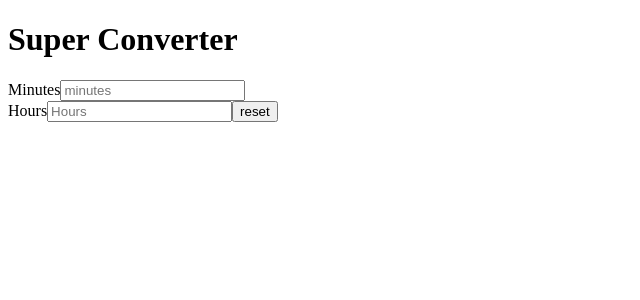
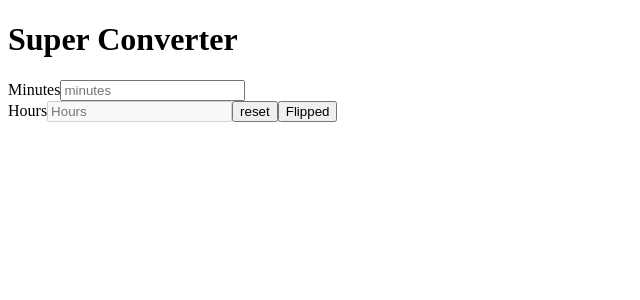
Before and after one commit to soyoung931014/Movie_Web_Service_React_basic, a React (Create React App) app: page / in a window 1280 px wide. Shown: the top 300 px of the page, without its empty margins (0-640 px from the left). Built offline with nearby package versions, Linux system fonts and the light colour scheme.

Commit message:
practice_state_Practice_part_Two

```diff
--- a/src/App.js
+++ b/src/App.js
@@ -1,46 +1,53 @@
-// 이제 우리는 state인 minutes를 값을 리스닝 하는 input이 두 개가 있어
+// 부가 설명: flipped는 단순히 true 혹은 false인 변수이다.
+// 우리가 flip버튼을 누르면 onFlip 함수가 실행되는데
+// onFlip함수는 현재 값을 받아서 그 반대의 값을 내놓는다.setFliped(current => !current)
 
 import { useState } from "react";
-{/* label은 input 옆에서 사용. 만약 label누르면 옆에 input 선택됨(for로 연결) */}
-// 여기는 jsx를 사용하기 때문에 html의 class와 jsx의 class는 다르다. html class는 jsx에서는 className 사용
-// react.js에서 input은 uncontrolled라 한다. 즉 Input의 value는 통제불가능
+
 function App() {
-  const [minutes, setMinutes] = useState() // 0, "", 빈값 모두 아무값이 없다는 의미/ 기본적으로 useState는 array를 제공한다.
+  const [amount, setMount] = useState()
+  const [flipped, setFlipped] = useState(false)
   function onChangeFunction(e) {
-    //console.log(e) // SyntheticBaseEvent를 주는데 이벤트를 최적화한 가짜 이벤트임.원래의 event를 얻고싶다면 native event를 봐
-    // 포인트는 target를 가지고 있다는것, target은 방금 바뀐 input을 의미. 그 안에 value를 확인해보자
-    //console.log(e.target.value)
-    setMinutes(e.target.value)
+
+    setMount(e.target.value)
   }
   const reset = () => {
-    setMinutes(0)
+    setMount(0)
+  }
+
+  const onFlip = () => {
+    setFlipped(current => !current)
+    console.log(flipped) // flipped를 누르면 false부터 시작을 함. 내 생각은 기본값이 false이므로 flipped를 클릭하면 true여야하는건데 왜 false부터 시작을 하는 걸까??
   }
 
   return (
   <div>
     <h1 className="hi"> Super Converter</h1>
+
     <div>
     <label htmlFor="minutes">Minutes</label>
     <input
-   value = {minutes} // input에서 리스닝 하는 데이터 // input에 minutes를 연결시켜준 이유: input값을 외부에서도 수정해주기 위함 // 예를 들어 reset버튼을 누른다고 해보자//그럼 input 내용을 다 지울 수 있어
+    value = {flipped ? amount * 60 : amount}
     id="minutes"
     placeholder="minutes"
     type="number"
-   onChange={onChangeFunction} //데이터를 업데이트한다. // onchange함수의 주요 포인트는 데이터를 업데이트 해주는 것이다.
+    onChange={onChangeFunction}
+    disabled={flipped}   /// {flipped === false}
     />
-  {/* 이제 우리는 통제되는(controlled)input을 가지고 있고(19열) event 리스닝도 하고있어 */}
     </div>
-
 
     <div>
     <label htmlFor="hours">Hours</label>
     <input
-   value={Math.round(minutes/60)} // 나는 이벤트함수를 새로 만들어서 거기서 나눠준다생각했는데 바로 useState[0]값에서 다이렉트로 해주네?
+    value={flipped ? amount : Math.round(amount/60)}
     id="hours"
     placeholder="Hours"
     type="number"
+    disabled={!flipped} /// {flipped === true}
+    onChange={onChangeFunction}
     />
     <button onClick={reset}>reset</button>
+    <button onClick={onFlip}>Flipped</button>
     </div>
    </div>
 
```
Lines whose indentation alone changed are shown as unchanged.
